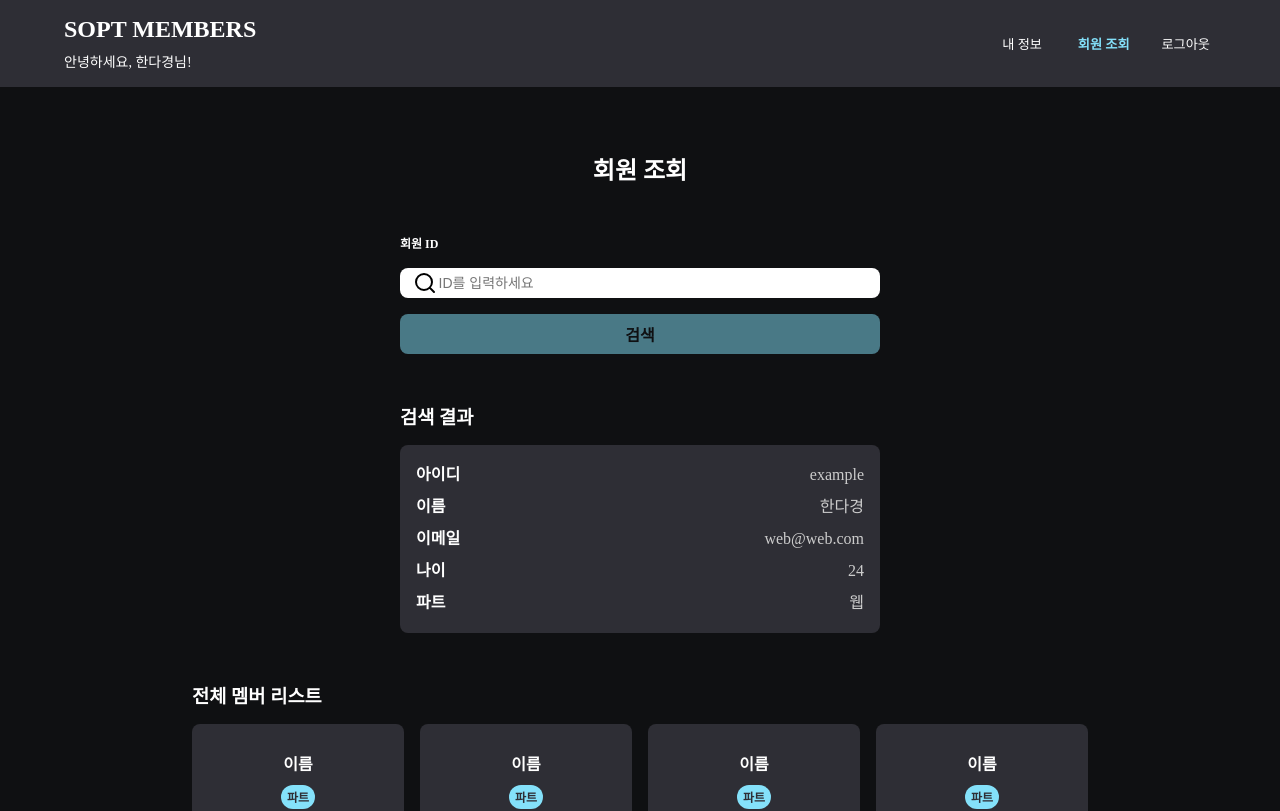
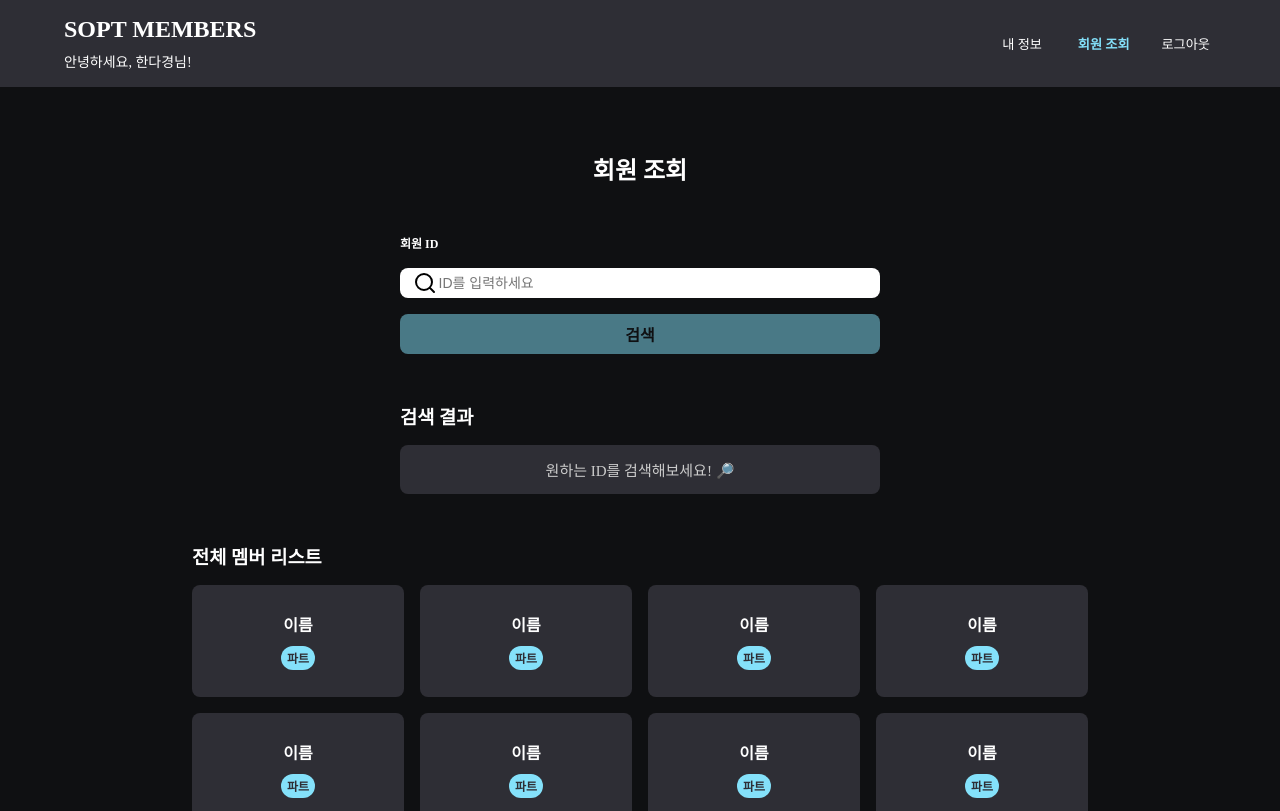
Before and after one commit to 38-lets-sopt-web/DagyeongHan, a React (Vite) app in the folder week4/homework/member-admin/: page /mypage/checkmembers in a window 1280 px wide. Shown: the top 811 px of the page. Built offline with nearby package versions, Linux system fonts and the light colour scheme.

Commit message:
fix: 회원 조회 검색 결과 영역 ID 검색 초기 상태로 변경

```diff
--- a/week4/homework/member-admin/src/components/Input.tsx
+++ b/week4/homework/member-admin/src/components/Input.tsx
@@ -1,14 +1,14 @@
 /** @jsxImportSource @emotion/react */
 import { css } from "@emotion/react";
 import { SearchIcon } from "@/assets/icons";
+import type { InputHTMLAttributes } from "react";
 
-interface InputProps {
-  type?: string;
+interface InputProps extends InputHTMLAttributes<HTMLInputElement> {
   placeholder: string;
   hasSearchIcon?: boolean;
 }
 
-export default function Input({ type, placeholder, hasSearchIcon = false }: InputProps) {
+export default function Input({ type, placeholder, hasSearchIcon = false, ...inputProps }: InputProps) {
   return (
     <div css={inputContainerStyle}>
       {hasSearchIcon && (
@@ -16,7 +16,7 @@ export default function Input({ type, placeholder, hasSearchIcon = false }: Inpu
           <SearchIcon css={searchIconStyle} />
         </button>
       )}
-      <input css={inputStyle(hasSearchIcon)} type={type} placeholder={placeholder} />
+      <input css={inputStyle(hasSearchIcon)} type={type} placeholder={placeholder} {...inputProps} />
     </div>
   );
 }
--- a/week4/homework/member-admin/src/components/Table.tsx
+++ b/week4/homework/member-admin/src/components/Table.tsx
@@ -8,11 +8,13 @@ interface TableRow {
 
 interface TableProps {
   rows: TableRow[];
+  emptyMessage?: string;
 }
 
-export default function Table({ rows }: TableProps) {
+export default function Table({ rows, emptyMessage }: TableProps) {
   return (
     <div css={cardStyle}>
+      {rows.length > 0 ? (
         <table css={tableStyle}>
           <tbody>
             {rows.map(({ label, value }, index) => (
@@ -23,6 +25,9 @@ export default function Table({ rows }: TableProps) {
             ))}
           </tbody>
         </table>
+      ) : (
+        <p css={emptyMessageStyle}>{emptyMessage}</p>
+      )}
     </div>
   );
 }
@@ -55,3 +60,11 @@ const tableStyle = css`
     text-align: right;
   }
 `;
+
+const emptyMessageStyle = css`
+  margin: 0;
+  color: #ccc;
+  font-weight: 500;
+  font-size: 0.9375em;
+  text-align: center;
+`;
--- a/week4/homework/member-admin/src/components/mypage/CheckMembers.tsx
+++ b/week4/homework/member-admin/src/components/mypage/CheckMembers.tsx
@@ -1,5 +1,6 @@
 /** @jsxImportSource @emotion/react */
 import { css } from "@emotion/react";
+import { useState } from "react";
 import Input from "@/components/Input";
 import MemberCard from "@/components/mypage/MemberCard";
 import Button from "@/components/Button";
@@ -14,19 +15,38 @@ const memberInfo = [
 ];
 
 export default function CheckMembers() {
+  const [searchId, setSearchId] = useState("");
+  const [hasSearched, setHasSearched] = useState(false);
+
+  const handleSearch = () => {
+    if (!searchId.trim()) {
+      return;
+    }
+
+    setHasSearched(true);
+  };
+
   return (
     <div css={rootContainerStyle}>
       <h2 css={titleStyle}>회원 조회</h2>
 
       <section css={fieldStyle}>
         <span css={labelStyle}>회원 ID</span>
-        <Input placeholder="ID를 입력하세요" hasSearchIcon />
-        <Button buttonText="검색" disabled />
+        <Input
+          placeholder="ID를 입력하세요"
+          value={searchId}
+          hasSearchIcon
+          onChange={(event) => setSearchId(event.target.value)}
+        />
+        <Button buttonText="검색" disabled={!searchId.trim()} onClick={handleSearch} />
       </section>
 
       <section css={fieldStyle}>
         <h3 css={titleStyle}>검색 결과</h3>
-        <Table rows={memberInfo} />
+        <Table
+          rows={hasSearched ? memberInfo : []}
+          emptyMessage="원하는 ID를 검색해보세요! 🔎"
+        />
       </section>
 
       <section css={memberListStyle}>
```
Lines whose indentation alone changed are shown as unchanged.
